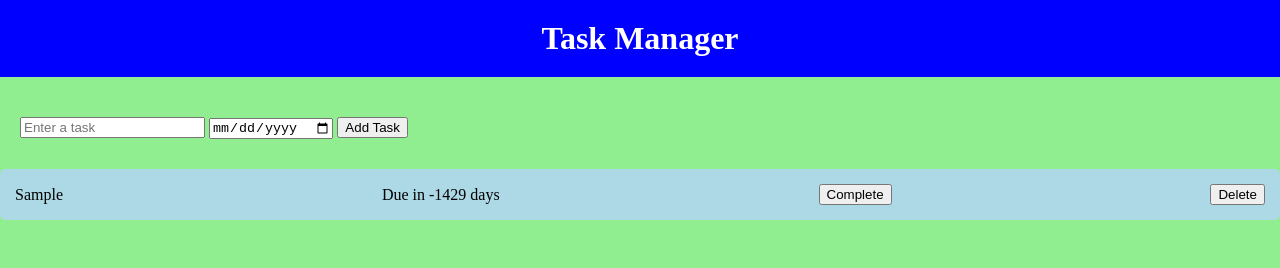
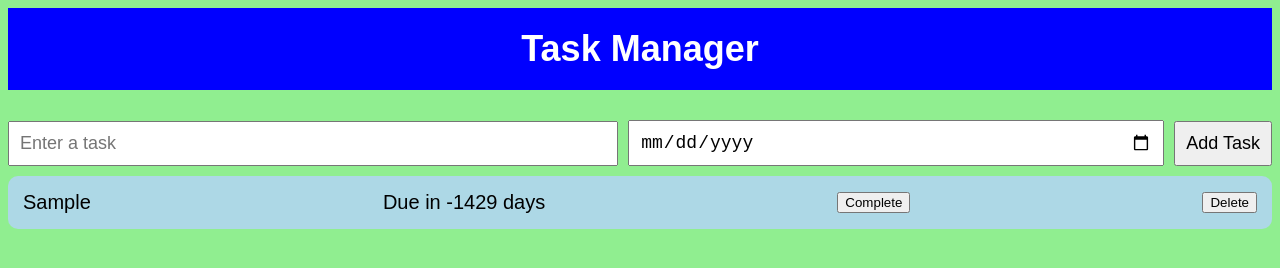
Before and after one commit to soli2060/Final-Project-, a plain HTML site: page index.html in a window 1280 px wide. Both pictures are taken after typing "Sample", "2020-01-15" into the empty fields and a click on the button "Add Task". Drawn offline with Linux system fonts and the light colour scheme.

Commit message:
Update style.css

```diff
--- a/style.css
+++ b/style.css
@@ -1,5 +1,3 @@
-/* Your existing styles here */
-
 /* Additional styles for the reminder modal */
 .modal-container {
   display: none;
@@ -16,26 +14,44 @@
 .modal-content {
   background: white;
   padding: 20px;
-  border-radius: 5px;
+  border-radius: 10px;
   text-align: center;
+  font-size: 18px;
 }
 
 /* Additional styles for the task list */
 .task-input {
+  margin-top: 30px;
+  display: flex;
+  gap: 10px;
+  align-items: center;
+}
+
+.task-input input[type="text"],
+.task-input input[type="date"],
+.task-input button {
+  padding: 10px;
+  font-size: 18px;
+}
+
+.task-input input[type="text"],
+.task-input input[type="date"] {
+  flex-grow: 1;
+}
+
+.task-list {
   margin-top: 20px;
-  background-color: lightgreen; /* Light green background for the "Add Task" section */
-  padding: 20px; /* Increased padding for the "Add Task" section */
-  border-radius: 10px; /* Rounded corners for the "Add Task" section */
 }
 
 .task-item {
   display: flex;
   justify-content: space-between;
   align-items: center;
-  padding: 15px; /* Increased padding for task items */
+  padding: 15px;
   margin-top: 10px;
   background-color: lightblue;
-  border-radius: 5px;
+  border-radius: 10px;
+  font-size: 20px;
 }
 
 .completed {
@@ -44,14 +60,15 @@
 
 /* Additional styles for the whole page */
 body {
-  background-color: lightgreen; /* Light green background for the whole page */
-  margin: 0; /* Remove default margin */
+  background-color: lightgreen;
+  font-family: Arial, sans-serif;
 }
 
 h1 {
   background-color: blue;
   color: white;
-  padding: 20px; /* Increased padding for the headline */
+  padding: 20px;
   text-align: center;
   margin: 0;
+  font-size: 36px;
 }
```
